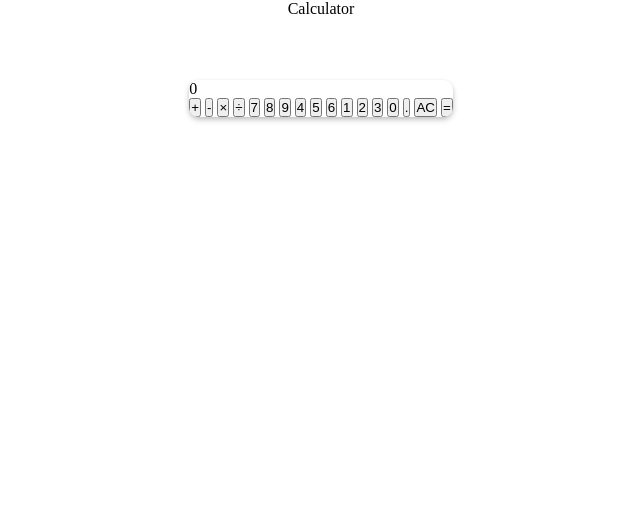
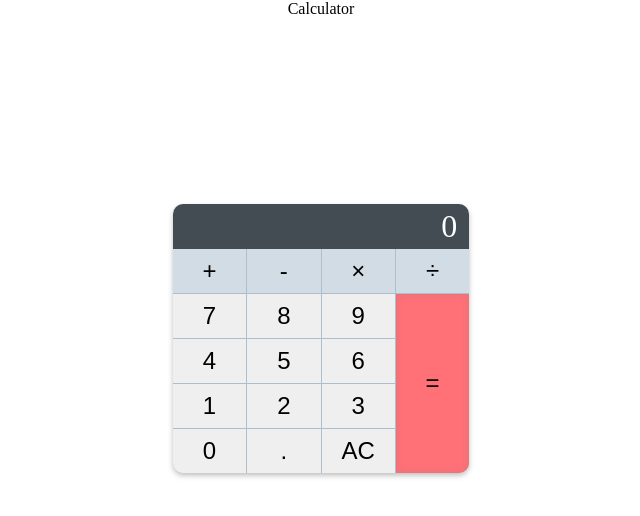
Before and after one commit to jouryABDULLAH/Calculator, a plain HTML site: page index.html in a window 1280 px wide. Shown: the whole page, without its empty margins (319-959 px from the left). Drawn offline with Linux system fonts and the light colour scheme.

Commit message:
calculator htnl&css

```diff
--- a/style.css
+++ b/style.css
@@ -21,20 +21,44 @@ main{
 }
 
 .calculator {
+    margin-top: 20rem;
     max-inline-size: 22rem;
     border-radius: 10px;
     overflow: hidden;
     box-shadow: 0px 3px 6px 0px rgba(0, 0, 0, 0.15), 0px 2px 4px 0px rgba(0, 0, 0, 0.12);
 }
 .calculator__output {
+    font-size: 2rem;
+    text-align: end;
+    background: hsl(202, 11%, 29%);
+    color: hsl(255, 100%, 100%);
+    padding-block-start: 0.25rem;
+    padding-block-end: 0.25rem;
+    padding-inline-end: 0.75rem;
 }
 .calculator__keys {
+    display: grid;
+    grid-template-columns: repeat(4, 1fr);
+    grid-gap: 1px;
+    background: hsl(208, 24%, 74%);
 }
 .calculator__key {
+    border: none;
+    padding-block-start: 0.5rem;
+    padding-block-end: 0.5rem;
+    padding-inline-start: 1.25rem;
+    padding-inline-end: 1.25rem;
+    font-size: 1.5rem;
 }
 .calculator__key--operator {
+    background: hsl(208, 25%, 86%);
 }
 .calculator__key--enter {
+    grid-column: 4 / 5;
+    grid-row: 2 / span 4;
+    background: hsl(357, 100%, 72%);
+    box-shadow: 0 0 6px 0 rgba(182, 125, 125, 0.5) inset;
+
 }
 
 footer{}
```
